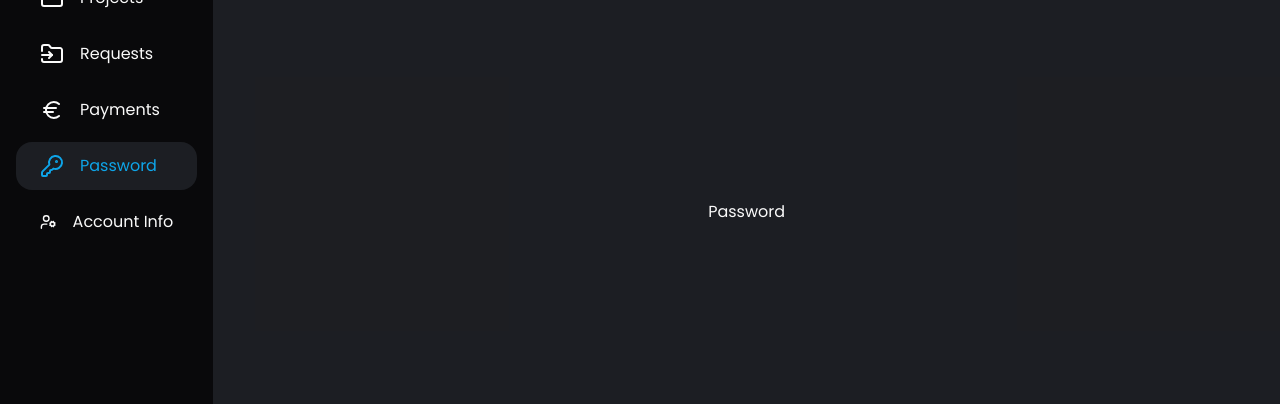
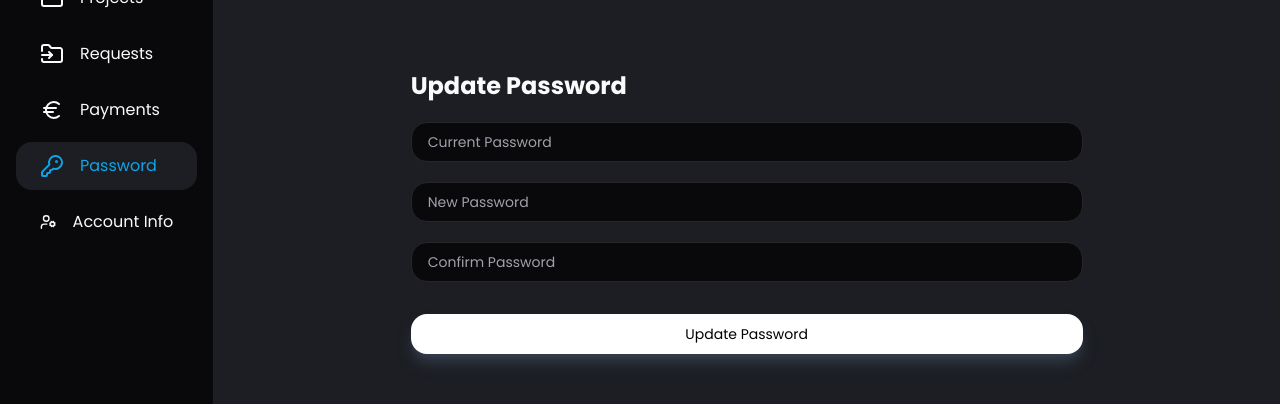
Before and after one commit to logicloom-app/frontend, a Next.js app: page /en/dashboard/password in a window 1280 px wide. Shown: the part 178-582 px from the top of the page. Built offline with nearby package versions, Linux system fonts and the light colour scheme; no server answers.

Commit message:
Dashboard: Update password

```diff
--- a/public/locales/de.json
+++ b/public/locales/de.json
@@ -151,7 +151,15 @@
       "linkedinUrl": "LinkedIn URL",
       "whatsappLink": "Whatsapp URL",
       "companyName": "Firmenname",
-      "bio": "Bio"
+      "bio": "Bio",
+      "update": "Profil aktualisieren"
+    },
+    "password": {
+      "title": "Passwort aktualisieren",
+      "currentPassword": "Aktuelles Passwort",
+      "newPassword": "Neues Passwort",
+      "confirmPassword": "Passwort bestätigen",
+      "update": "Passwort aktualisieren"
     }
   }
 }
--- a/public/locales/en.json
+++ b/public/locales/en.json
@@ -152,7 +152,15 @@
       "linkedinUrl": "LinkedIn URL",
       "whatsappLink": "Whatsapp URL",
       "companyName": "Company Name",
-      "bio": "Bio"
+      "bio": "Bio",
+      "update": "Update Profile"
+    },
+    "password": {
+      "title": "Update Password",
+      "currentPassword": "Current Password",
+      "newPassword": "New Password",
+      "confirmPassword": "Confirm Password",
+      "update": "Update Password"
     }
   }
 }
--- /dev/null
+++ b/src/app/(dashboard)/[lang]/dashboard/password/UpdatePasswordForm.js
@@ -0,0 +1,134 @@
+"use client";
+
+import * as Yup from "yup";
+import { useFormik } from "formik";
+import { Input } from "@/components/ui/input";
+import Spinner from "@/components/ui/Spinner";
+import { Button } from "@/components/ui/button";
+import { useToast } from "@/lib/hooks/use-toast";
+import { useMutation } from "@tanstack/react-query";
+import { updatePassword } from "@/services/userService";
+
+const PasswordSchema = Yup.object().shape({
+  current_password: Yup.string()
+    .required("Current password is required")
+    .matches(/^\S*$/, "Password must not contain spaces")
+    .min(6, "Password must be at least 6 characters"),
+  new_password: Yup.string()
+    .required("New password is required")
+    .matches(/[0-9]/, "Password must contain at least one number")
+    .matches(/[a-z]/, "Password must contain at least one lowercase letter")
+    .matches(/[A-Z]/, "Password must contain at least one uppercase letter")
+    .matches(/[!@#$%^&*]/, "Password must contain at least one special character")
+    .matches(/^\S*$/, "Password must not contain spaces")
+    .min(6, "Password must be at least 6 characters"),
+
+  confirm_password: Yup.string()
+    .required("Confirm password is required")
+    .oneOf([Yup.ref("new_password")], "Passwords must match"),
+});
+
+export default function UpdatePasswordForm({ dict }) {
+  const { toast } = useToast();
+
+  const { isLoading, mutateAsync: mutateUpdatePassword } = useMutation({
+    mutationFn: updatePassword,
+    onSuccess: () => {
+      toast({
+        description: "Password updated successfully",
+        className: "rounded-2xl",
+      });
+    },
+    onError: (error) => {
+      toast({
+        variant: "destructive",
+        description: error?.response?.data?.error || "Something went wrong",
+        className: "rounded-2xl",
+      });
+    },
+  });
+
+  const submitHandler = async (values) => {
+    await mutateUpdatePassword(values);
+  };
+
+  const formik = useFormik({
+    initialValues: {
+      current_password: "",
+      new_password: "",
+      confirm_password: "",
+    },
+    validationSchema: PasswordSchema,
+    onSubmit: submitHandler,
+  });
+
+  return (
+    <form
+      onSubmit={formik.handleSubmit}
+      className="flex flex-col gap-5 max-w-2xl mx-auto"
+    >
+      <h3 className="text-2xl font-bold">{dict?.title}</h3>
+
+      <Input
+        type="password"
+        id="current_password"
+        name="current_password"
+        placeholder={dict?.currentPassword || "Current Password"}
+        className="rounded-2xl px-4 py-2"
+        onBlur={formik.handleBlur}
+        value={formik.values.current_password}
+        onChange={formik.handleChange}
+      />
+      {formik.touched.current_password && formik.errors.current_password ? (
+        <div className="ml-2 -mt-2 text-rose-500 text-left text-xs">
+          {formik.errors.current_password}
+        </div>
+      ) : null}
+
+      <Input
+        type="password"
+        id="new_password"
+        name="new_password"
+        placeholder={dict?.newPassword || "New Password"}
+        className="rounded-2xl px-4 py-2"
+        onBlur={formik.handleBlur}
+        value={formik.values.new_password}
+        onChange={formik.handleChange}
+      />
+      {formik.touched.new_password && formik.errors.new_password ? (
+        <div className="ml-2 -mt-2 text-rose-500 text-left text-xs">
+          {formik.errors.new_password}
+        </div>
+      ) : null}
+
+      <Input
+        type="password"
+        id="confirm_password"
+        name="confirm_password"
+        placeholder={dict?.confirmPassword || "Confirm Password"}
+        className="rounded-2xl px-4 py-2"
+        onBlur={formik.handleBlur}
+        value={formik.values.confirm_password}
+        onChange={formik.handleChange}
+      />
+      {formik.touched.confirm_password && formik.errors.confirm_password ? (
+        <div className="ml-2 -mt-2 text-rose-500 text-left text-xs">
+          {formik.errors.confirm_password}
+        </div>
+      ) : null}
+
+      <Button
+        type="submit"
+        disabled={!formik.isValid || isLoading}
+        variant="custom"
+        className="w-full"
+      >
+        {isLoading ? (
+          <Spinner className="w-5 h-5" />
+        ) : (
+          dict?.update || "Update Password"
+        )}
+      </Button>
+    </form>
+  );
+}
--- a/src/app/(dashboard)/[lang]/dashboard/password/page.js
+++ b/src/app/(dashboard)/[lang]/dashboard/password/page.js
@@ -1,5 +1,13 @@
-"use client";
+import { getDictionary } from "@/lib/utils/dictionary";
+import UpdatePasswordForm from "./UpdatePasswordForm";
 
-export default function Password() {
-  return <div>Password</div>;
+export default async function Password({ params }) {
+  const { lang } = await params;
+  const dict = await getDictionary(lang);
+
+  return (
+    <div className="w-full max-w-4xl mx-auto">
+      <UpdatePasswordForm dict={dict?.dashboard?.password} />
+    </div>
+  );
 }
--- a/src/services/userService.js
+++ b/src/services/userService.js
@@ -24,3 +24,15 @@ export async function updateProfile(data) {
     })
     .then(({ data }) => data);
 }
+
+export async function updatePassword(data) {
+  const token = await useGetToken();
+
+  return http
+    .put("/password", data, {
+      headers: {
+        Authorization: `Bearer ${token?.value}`,
+      },
+    })
+    .then(({ data }) => data);
+}
```
